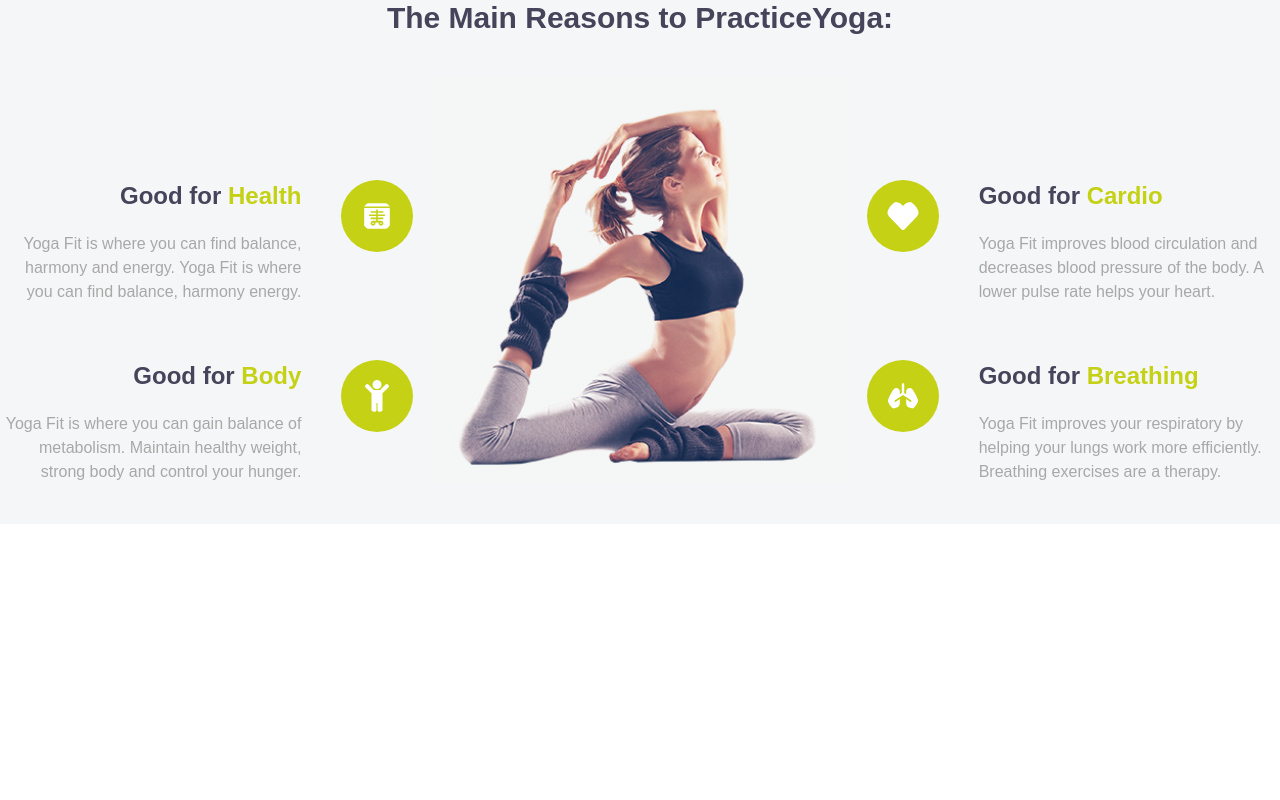
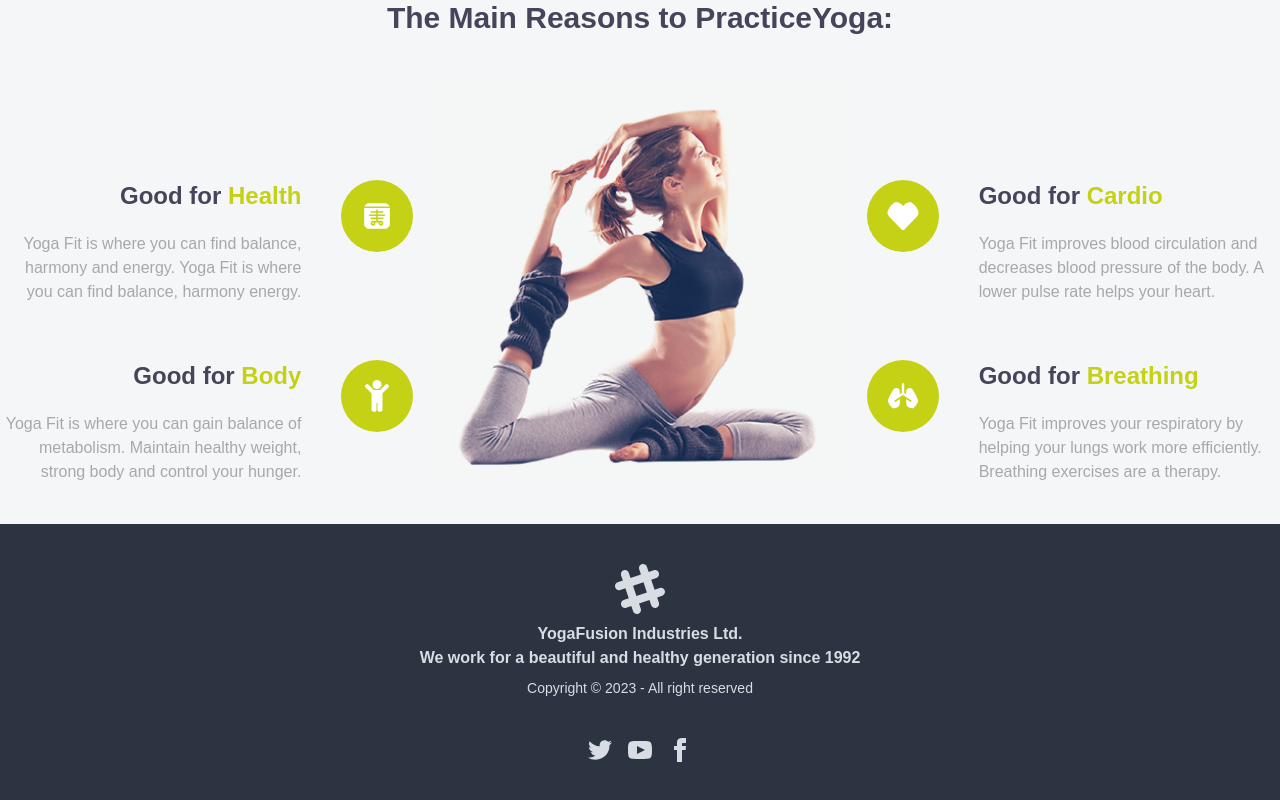
Before and after one commit to ShahinAlomShuvo/Yoga-Fusion, a React (Vite) app: page / in a window 1280 px wide. Shown: the part 2627-3427 px from the top of the page. Before the commit the page ends 3151 px from the top, so only its background shows below. Built offline with nearby package versions, Linux system fonts and the light colour scheme.

Commit message:
added footer

```diff
--- /dev/null
+++ b/src/Components/Footer/Footer.jsx
@@ -0,0 +1,63 @@
+const Footer = () => {
+  return (
+    <footer className='footer footer-center p-10 bg-neutral text-neutral-content'>
+      <aside>
+        <svg
+          width='50'
+          height='50'
+          viewBox='0 0 24 24'
+          xmlns='http://www.w3.org/2000/svg'
+          fillRule='evenodd'
+          clipRule='evenodd'
+          className='inline-block fill-current'
+        >
+          <path d='M22.672 15.226l-2.432.811.841 2.515c.33 1.019-.209 2.127-1.23 2.456-1.15.325-2.148-.321-2.463-1.226l-.84-2.518-5.013 1.677.84 2.517c.391 1.203-.434 2.542-1.831 2.542-.88 0-1.601-.564-1.86-1.314l-.842-2.516-2.431.809c-1.135.328-2.145-.317-2.463-1.229-.329-1.018.211-2.127 1.231-2.456l2.432-.809-1.621-4.823-2.432.808c-1.355.384-2.558-.59-2.558-1.839 0-.817.509-1.582 1.327-1.846l2.433-.809-.842-2.515c-.33-1.02.211-2.129 1.232-2.458 1.02-.329 2.13.209 2.461 1.229l.842 2.515 5.011-1.677-.839-2.517c-.403-1.238.484-2.553 1.843-2.553.819 0 1.585.509 1.85 1.326l.841 2.517 2.431-.81c1.02-.33 2.131.211 2.461 1.229.332 1.018-.21 2.126-1.23 2.456l-2.433.809 1.622 4.823 2.433-.809c1.242-.401 2.557.484 2.557 1.838 0 .819-.51 1.583-1.328 1.847m-8.992-6.428l-5.01 1.675 1.619 4.828 5.011-1.674-1.62-4.829z'></path>
+        </svg>
+        <p className='font-semibold text-base'>
+          YogaFusion Industries Ltd. <br />
+          We work for a beautiful and healthy generation since 1992
+        </p>
+        <p>Copyright © 2023 - All right reserved</p>
+      </aside>
+      <nav>
+        <div className='grid grid-flow-col gap-4'>
+          <a>
+            <svg
+              xmlns='http://www.w3.org/2000/svg'
+              width='24'
+              height='24'
+              viewBox='0 0 24 24'
+              className='fill-current'
+            >
+              <path d='M24 4.557c-.883.392-1.832.656-2.828.775 1.017-.609 1.798-1.574 2.165-2.724-.951.564-2.005.974-3.127 1.195-.897-.957-2.178-1.555-3.594-1.555-3.179 0-5.515 2.966-4.797 6.045-4.091-.205-7.719-2.165-10.148-5.144-1.29 2.213-.669 5.108 1.523 6.574-.806-.026-1.566-.247-2.229-.616-.054 2.281 1.581 4.415 3.949 4.89-.693.188-1.452.232-2.224.084.626 1.956 2.444 3.379 4.6 3.419-2.07 1.623-4.678 2.348-7.29 2.04 2.179 1.397 4.768 2.212 7.548 2.212 9.142 0 14.307-7.721 13.995-14.646.962-.695 1.797-1.562 2.457-2.549z'></path>
+            </svg>
+          </a>
+          <a>
+            <svg
+              xmlns='http://www.w3.org/2000/svg'
+              width='24'
+              height='24'
+              viewBox='0 0 24 24'
+              className='fill-current'
+            >
+              <path d='M19.615 3.184c-3.604-.246-11.631-.245-15.23 0-3.897.266-4.356 2.62-4.385 8.816.029 6.185.484 8.549 4.385 8.816 3.6.245 11.626.246 15.23 0 3.897-.266 4.356-2.62 4.385-8.816-.029-6.185-.484-8.549-4.385-8.816zm-10.615 12.816v-8l8 3.993-8 4.007z'></path>
+            </svg>
+          </a>
+          <a>
+            <svg
+              xmlns='http://www.w3.org/2000/svg'
+              width='24'
+              height='24'
+              viewBox='0 0 24 24'
+              className='fill-current'
+            >
+              <path d='M9 8h-3v4h3v12h5v-12h3.642l.358-4h-4v-1.667c0-.955.192-1.333 1.115-1.333h2.885v-5h-3.808c-3.596 0-5.192 1.583-5.192 4.615v3.385z'></path>
+            </svg>
+          </a>
+        </div>
+      </nav>
+    </footer>
+  );
+};
+
+export default Footer;
--- a/src/Layout/Root.jsx
+++ b/src/Layout/Root.jsx
@@ -1,11 +1,13 @@
 import { Outlet } from "react-router-dom";
 import Navbar from "../Components/Header/Navbar/Navbar";
+import Footer from "../Components/Footer/Footer";
 
 const Root = () => {
   return (
     <div className='font-poppins'>
       <Navbar></Navbar>
       <Outlet></Outlet>
+      <Footer></Footer>
     </div>
   );
 };
```
